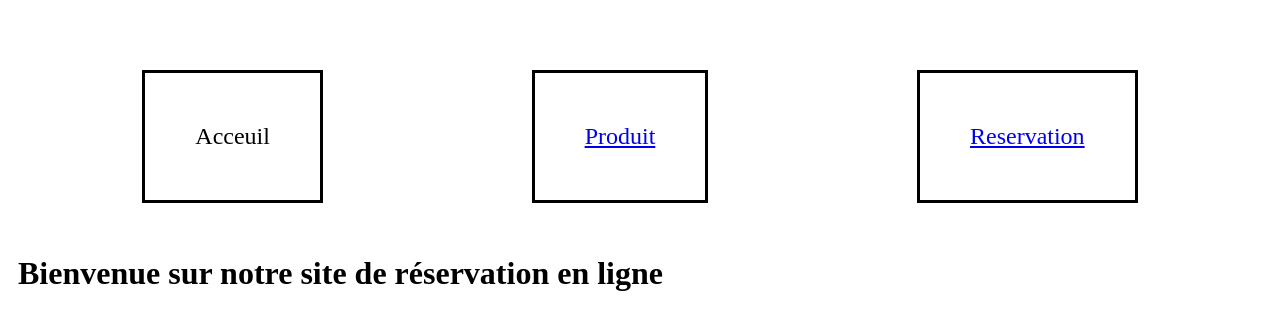
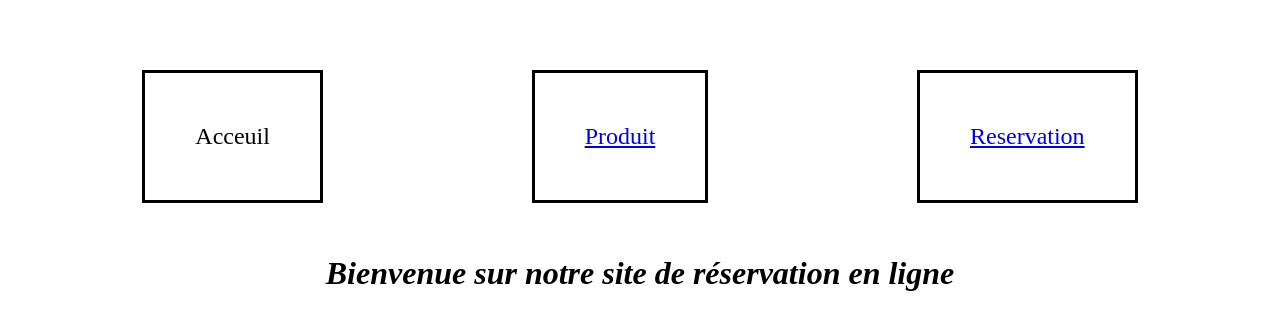
Before and after one commit to Salimaz26/Pink_Restaurants, a plain HTML site: page index.html in a window 1280 px wide. Drawn offline with Linux system fonts and the light colour scheme.

Commit message:
Ajustement du titre

```diff
--- a/style.css
+++ b/style.css
@@ -25,3 +25,9 @@ li{
     justify-content: center;
     justify-content: space-around;
 }
+
+h1{
+    text-align: center;
+    font-style: italic;
+    font-family: 'Times New Roman', Times, serif;
+}
```
